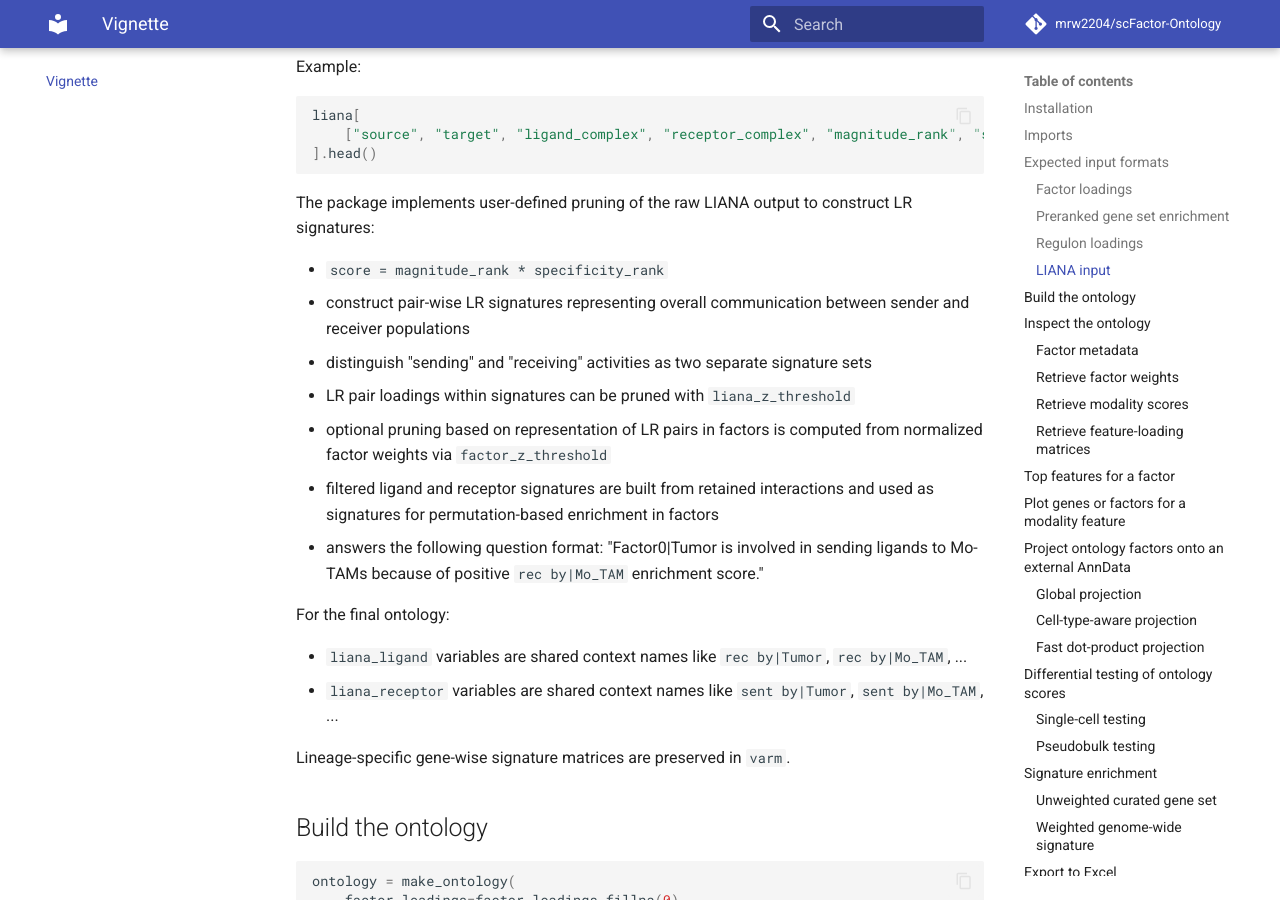
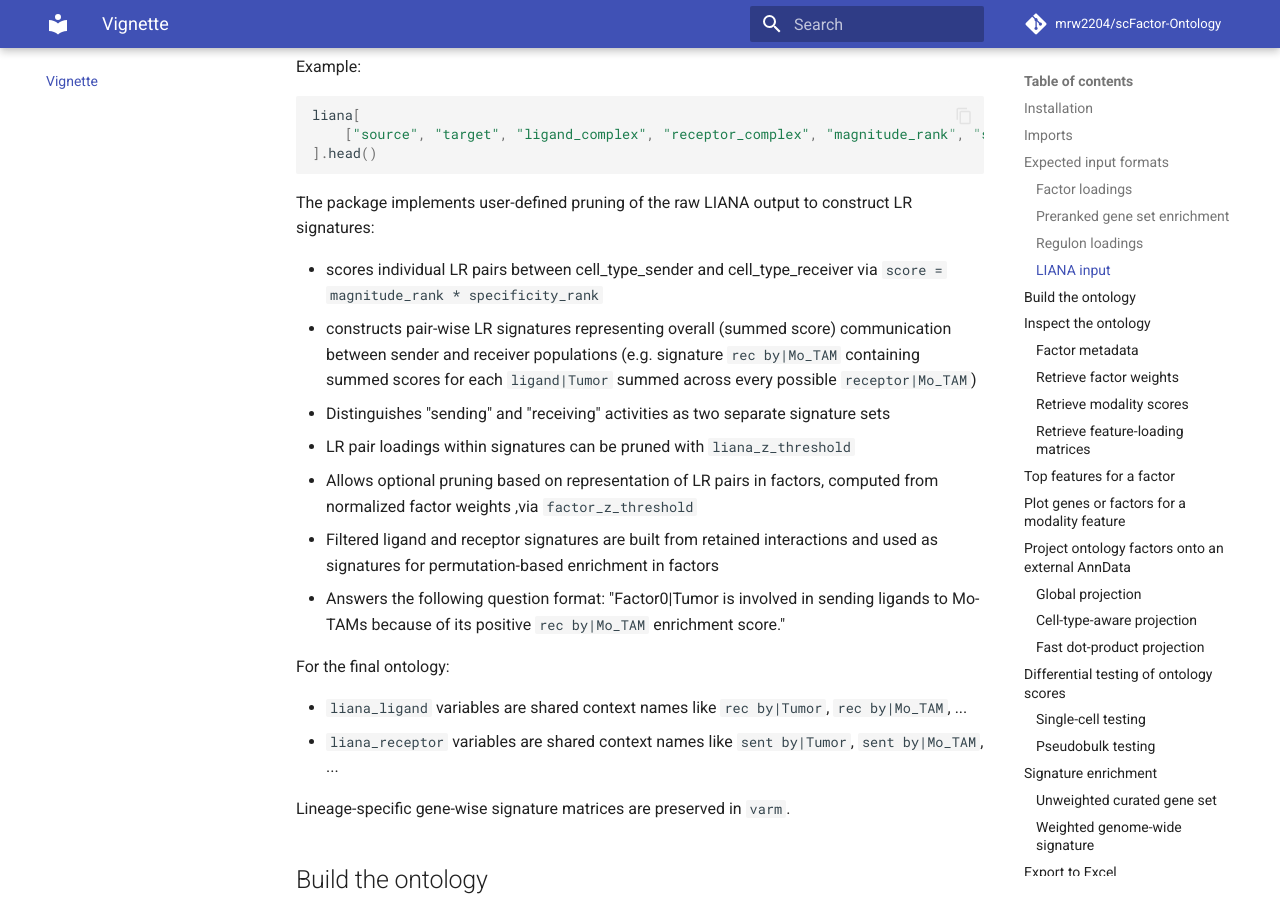
Before and after one commit to mrw2204/scFactor-Ontology, an MkDocs documentation site: the page built from docs/vignette.md, in a window 1280 px wide and 900 px high, scrolled down 2854 px. Built offline with MkDocs 1.6.1 and Material for MkDocs 9.7.7, drawn with Linux system fonts in a browser that asks for light colours; comment, search, counter and statistics services are not loaded.

Commit message:
Update vignette.md

```diff
--- a/docs/vignette.md
+++ b/docs/vignette.md
@@ -116,13 +116,13 @@ liana[
 
 The package implements user-defined pruning of the raw LIANA output to construct LR signatures:
 
-- `score = magnitude_rank * specificity_rank`
-- construct pair-wise LR signatures representing overall communication between sender and receiver populations
-- distinguish "sending" and "receiving" activities as two separate signature sets
+- scores individual LR pairs between cell_type_sender and cell_type_receiver via `score = magnitude_rank * specificity_rank`
+- constructs pair-wise LR signatures representing overall (summed score) communication between sender and receiver populations (e.g. signature `rec by|Mo_TAM` containing summed scores for each `ligand|Tumor` summed across every possible `receptor|Mo_TAM`)
+- Distinguishes "sending" and "receiving" activities as two separate signature sets
 - LR pair loadings within signatures can be pruned with `liana_z_threshold`
-- optional pruning based on representation of LR pairs in factors is computed from normalized factor weights via `factor_z_threshold`
-- filtered ligand and receptor signatures are built from retained interactions and used as signatures for permutation-based enrichment in factors
-- answers the following question format: "Factor0|Tumor is involved in sending ligands to Mo-TAMs because of positive `rec by|Mo_TAM` enrichment score."
+- Allows optional pruning based on representation of LR pairs in factors, computed from normalized factor weights ,via `factor_z_threshold`
+- Filtered ligand and receptor signatures are built from retained interactions and used as signatures for permutation-based enrichment in factors
+- Answers the following question format: "Factor0|Tumor is involved in sending ligands to Mo-TAMs because of its positive `rec by|Mo_TAM` enrichment score."
 
 For the final ontology:
 
```
